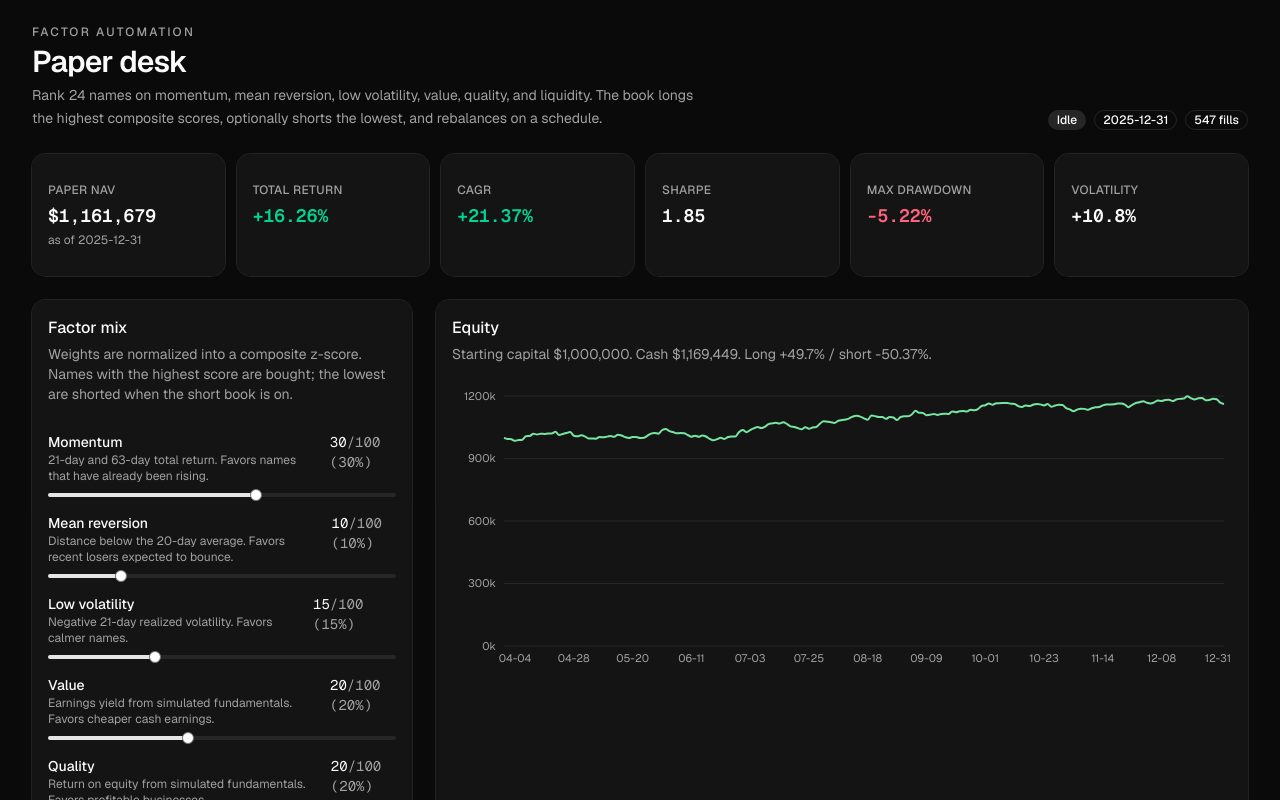
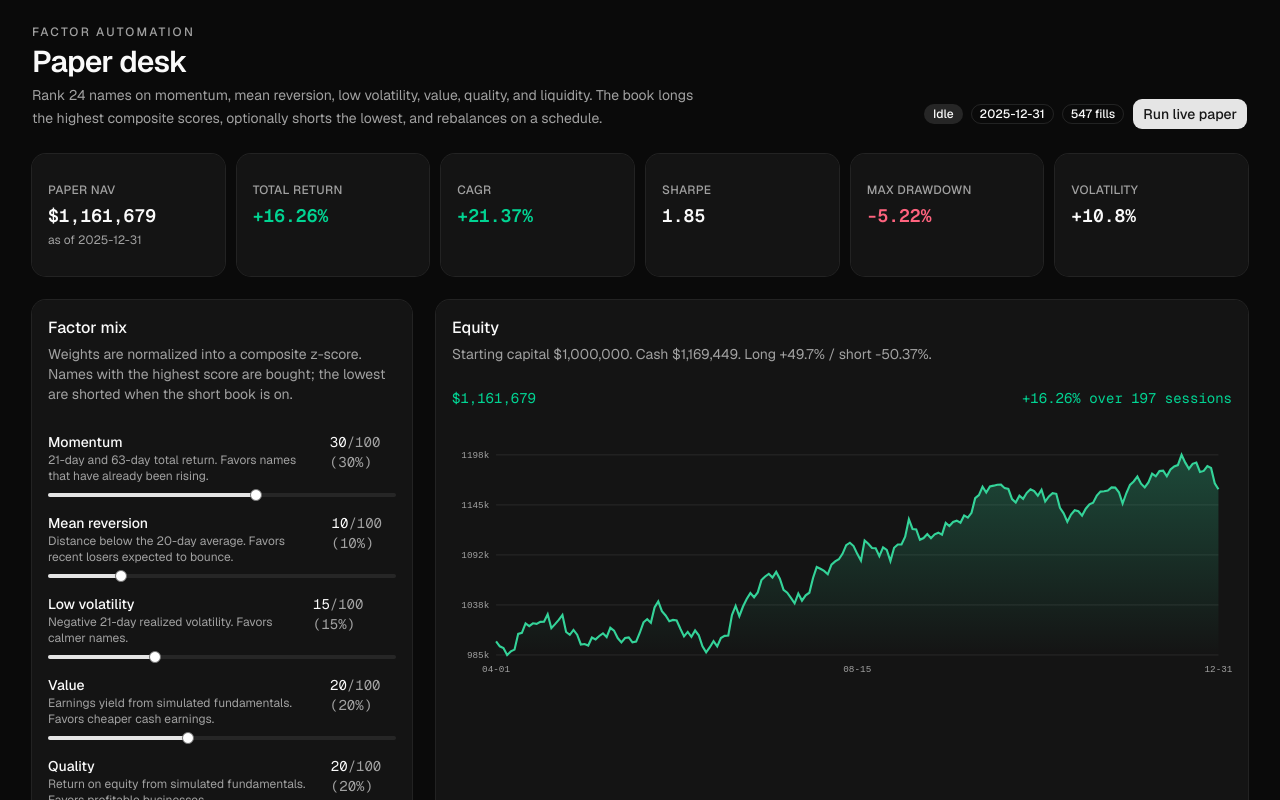
Before and after one commit to brunoleoruby/alpha-factors, a Next.js app: page / in a window 1280 px wide. Shown: the top 800 px of the page. Built offline with nearby package versions, Linux system fonts and the light colour scheme.

Commit message:
Fix live paper controls and draw a visible equity curve
Drive session ticks from a running flag so automation actually starts, surface the control in the header, and replace the Recharts plot with an SVG NAV path.

Co-authored-by: varungv9 <varungv9@gmail.com>

```diff
--- a/src/components/desk/equity-chart.tsx
+++ b/src/components/desk/equity-chart.tsx
@@ -1,19 +1,10 @@
 "use client";
 
-import {
-  CartesianGrid,
-  Line,
-  LineChart,
-  ResponsiveContainer,
-  Tooltip,
-  XAxis,
-  YAxis,
-} from "recharts";
 import type { EquityPoint } from "@/lib/trading/types";
 import { formatPct, formatUsd } from "@/lib/trading/format";
 
 export function EquityChart({ points }: { points: EquityPoint[] }) {
-  if (!points.length) {
+  if (points.length < 2) {
     return (
       <div className="text-muted-foreground flex h-64 items-center justify-center text-sm">
         Run a backtest to plot the factor book.
@@ -22,55 +13,106 @@ export function EquityChart({ points }: { points: EquityPoint[] }) {
   }
 
   const start = points[0].equity;
-  const data = points.map((p) => ({
-    date: p.date.slice(5),
-    fullDate: p.date,
-    nav: p.equity,
-    ret: start ? p.equity / start - 1 : 0,
+  const values = points.map((p) => p.equity);
+  const min = Math.min(...values);
+  const max = Math.max(...values);
+  const span = max - min || 1;
+  const last = points[points.length - 1];
+  const ret = start ? last.equity / start - 1 : 0;
+
+  const w = 920;
+  const h = 280;
+  const padL = 52;
+  const padR = 16;
+  const padT = 16;
+  const padB = 28;
+  const innerW = w - padL - padR;
+  const innerH = h - padT - padB;
+
+  const xy = (i: number, value: number) => {
+    const x = padL + (i / (points.length - 1)) * innerW;
+    const y = padT + (1 - (value - min) / span) * innerH;
+    return [x, y] as const;
+  };
+
+  const line = points
+    .map((p, i) => {
+      const [x, y] = xy(i, p.equity);
+      return `${i === 0 ? "M" : "L"}${x.toFixed(2)} ${y.toFixed(2)}`;
+    })
+    .join(" ");
+
+  const area = `${line} L${(padL + innerW).toFixed(2)} ${(padT + innerH).toFixed(2)} L${padL} ${(padT + innerH).toFixed(2)} Z`;
+
+  const ticks = 4;
+  const yTicks = Array.from({ length: ticks + 1 }, (_, i) => min + (span * i) / ticks);
+  const xLabels = [0, Math.floor(points.length / 2), points.length - 1].map((i) => ({
+    i,
+    label: points[i].date.slice(5),
   }));
 
   return (
-    <div className="h-72 w-full">
-      <ResponsiveContainer width="100%" height="100%">
-        <LineChart data={data} margin={{ top: 8, right: 8, left: 8, bottom: 0 }}>
-          <CartesianGrid stroke="oklch(1 0 0 / 8%)" vertical={false} />
-          <XAxis
-            dataKey="date"
-            tick={{ fill: "oklch(0.708 0 0)", fontSize: 11 }}
-            tickLine={false}
-            axisLine={false}
-            minTickGap={28}
-          />
-          <YAxis
-            tickFormatter={(v) => `${(v / 1000).toFixed(0)}k`}
-            tick={{ fill: "oklch(0.708 0 0)", fontSize: 11 }}
-            tickLine={false}
-            axisLine={false}
-            width={44}
-          />
-          <Tooltip
-            contentStyle={{
-              background: "oklch(0.205 0 0)",
-              border: "1px solid oklch(1 0 0 / 12%)",
-              borderRadius: 8,
-            }}
-            labelStyle={{ color: "oklch(0.985 0 0)" }}
-            formatter={(value, name) => {
-              if (name === "nav") return [formatUsd(Number(value)), "NAV"];
-              return [formatPct(Number(value)), "Return"];
-            }}
-            labelFormatter={(_, payload) => payload?.[0]?.payload.fullDate ?? ""}
-          />
-          <Line
-            type="monotone"
-            dataKey="nav"
-            stroke="oklch(0.84 0.14 155)"
-            strokeWidth={2}
-            dot={false}
-            name="nav"
-          />
-        </LineChart>
-      </ResponsiveContainer>
+    <div className="space-y-2">
+      <div className="flex items-baseline justify-between gap-3 text-sm">
+        <p className="font-mono text-emerald-400">{formatUsd(last.equity)}</p>
+        <p className={`font-mono ${ret >= 0 ? "text-emerald-400" : "text-rose-400"}`}>
+          {formatPct(ret)} over {points.length} sessions
+        </p>
+      </div>
+      <svg
+        viewBox={`0 0 ${w} ${h}`}
+        className="h-72 w-full"
+        role="img"
+        aria-label="Paper book equity curve"
+      >
+        <defs>
+          <linearGradient id="navFill" x1="0" y1="0" x2="0" y2="1">
+            <stop offset="0%" stopColor="rgb(52 211 153)" stopOpacity="0.28" />
+            <stop offset="100%" stopColor="rgb(52 211 153)" stopOpacity="0" />
+          </linearGradient>
+        </defs>
+        {yTicks.map((tick) => {
+          const y = xy(0, tick)[1];
+          return (
+            <g key={tick}>
+              <line
+                x1={padL}
+                x2={padL + innerW}
+                y1={y}
+                y2={y}
+                stroke="currentColor"
+                className="text-border"
+                strokeWidth="1"
+              />
+              <text
+                x={padL - 8}
+                y={y + 4}
+                textAnchor="end"
+                className="fill-muted-foreground"
+                fontSize="11"
+                fontFamily="ui-monospace, monospace"
+              >
+                {(tick / 1000).toFixed(0)}k
+              </text>
+            </g>
+          );
+        })}
+        <path d={area} fill="url(#navFill)" />
+        <path d={line} fill="none" stroke="rgb(52 211 153)" strokeWidth="2.5" />
+        {xLabels.map(({ i, label }) => (
+          <text
+            key={label + i}
+            x={xy(i, min)[0]}
+            y={h - 8}
+            textAnchor="middle"
+            className="fill-muted-foreground"
+            fontSize="11"
+            fontFamily="ui-monospace, monospace"
+          >
+            {label}
+          </text>
+        ))}
+      </svg>
     </div>
   );
 }
--- a/src/components/desk/factor-desk.tsx
+++ b/src/components/desk/factor-desk.tsx
@@ -8,6 +8,7 @@ import { RankingsTable } from "@/components/desk/rankings-table";
 import { StrategyPanel } from "@/components/desk/strategy-panel";
 import { TradesTable } from "@/components/desk/trades-table";
 import { Badge } from "@/components/ui/badge";
+import { Button } from "@/components/ui/button";
 import { Card, CardContent, CardDescription, CardHeader, CardTitle } from "@/components/ui/card";
 import { Separator } from "@/components/ui/separator";
 import { Tabs, TabsContent, TabsList, TabsTrigger } from "@/components/ui/tabs";
@@ -65,10 +66,19 @@ export function FactorDesk() {
         </div>
         <div className="flex flex-wrap items-center gap-2">
           <Badge variant={desk.running ? "default" : "secondary"}>
-            {desk.running ? "Live paper on" : "Idle"}
+            {desk.running ? `Live paper on · ${desk.ticks} new sessions` : "Idle"}
           </Badge>
           <Badge variant="outline">{state.market.dates[state.asOfIndex]}</Badge>
           <Badge variant="outline">{state.stats.tradeCount} fills</Badge>
+          {desk.running ? (
+            <Button type="button" variant="destructive" onClick={desk.stop}>
+              Stop automation
+            </Button>
+          ) : (
+            <Button type="button" onClick={desk.startAutomation} disabled={desk.busy}>
+              Run live paper
+            </Button>
+          )}
         </div>
       </header>
 
@@ -122,12 +132,21 @@ export function FactorDesk() {
           </CardHeader>
           <CardContent className="pt-4">
             <TabsContent value="ranks">
+              <p className="text-muted-foreground mb-3 text-xs tracking-wide uppercase">
+                Cross-section ranked by composite score
+              </p>
               <RankingsTable rankings={state.rankings} targets={state.targets} />
             </TabsContent>
             <TabsContent value="positions">
+              <p className="text-muted-foreground mb-3 text-xs tracking-wide uppercase">
+                Open holdings marked to the latest close
+              </p>
               <PositionsTable positions={state.positions} />
             </TabsContent>
             <TabsContent value="trades">
+              <p className="text-muted-foreground mb-3 text-xs tracking-wide uppercase">
+                Latest rebalance fills (newest first)
+              </p>
               <TradesTable trades={state.trades} />
             </TabsContent>
           </CardContent>
--- a/src/components/desk/strategy-panel.tsx
+++ b/src/components/desk/strategy-panel.tsx
@@ -134,15 +134,21 @@ export function StrategyPanel({
         </div>
 
         <div className="flex flex-col gap-2 sm:flex-row">
-          <Button className="flex-1" onClick={onRebuild} disabled={busy || running}>
+          <Button type="button" className="flex-1" onClick={onRebuild} disabled={busy || running}>
             {busy ? "Scoring…" : "Rebuild paper book"}
           </Button>
           {running ? (
-            <Button className="flex-1" variant="destructive" onClick={onStop}>
+            <Button type="button" className="flex-1" variant="destructive" onClick={onStop}>
               Stop automation
             </Button>
           ) : (
-            <Button className="flex-1" variant="secondary" onClick={onAutomate} disabled={busy}>
+            <Button
+              type="button"
+              className="flex-1"
+              variant="secondary"
+              onClick={onAutomate}
+              disabled={busy}
+            >
               Run live paper
             </Button>
           )}
--- a/src/hooks/use-factor-desk.ts
+++ b/src/hooks/use-factor-desk.ts
@@ -11,23 +11,29 @@ export function useFactorDesk() {
   const [running, setRunning] = useState(false);
   const [busy, setBusy] = useState(false);
   const [error, setError] = useState<string | null>(null);
-  const timer = useRef<number | null>(null);
+  const [ticks, setTicks] = useState(0);
   const configRef = useRef(config);
 
   useEffect(() => {
     configRef.current = config;
   }, [config]);
 
+  useEffect(() => {
+    if (!running) return;
+    const id = window.setInterval(() => {
+      setState((prev) => stepLive(prev, configRef.current));
+      setTicks((n) => n + 1);
+    }, 700);
+    return () => window.clearInterval(id);
+  }, [running]);
+
   const stop = useCallback(() => {
     setRunning(false);
-    if (timer.current) {
-      window.clearInterval(timer.current);
-      timer.current = null;
-    }
   }, []);
 
   const rebuild = useCallback((next: StrategyConfig = configRef.current) => {
-    stop();
+    setRunning(false);
+    setTicks(0);
     setBusy(true);
     setError(null);
     try {
@@ -37,7 +43,7 @@ export function useFactorDesk() {
     } finally {
       setBusy(false);
     }
-  }, [stop]);
+  }, []);
 
   const applyAndReplay = useCallback((next: StrategyConfig) => {
     setConfig(next);
@@ -45,14 +51,8 @@ export function useFactorDesk() {
   }, []);
 
   const startAutomation = useCallback(() => {
-    if (timer.current) return;
     setRunning(true);
-    timer.current = window.setInterval(() => {
-      setState((prev) => stepLive(prev, configRef.current));
-    }, 900);
   }, []);
-
-  useEffect(() => () => stop(), [stop]);
 
   return {
     config,
@@ -61,6 +61,7 @@ export function useFactorDesk() {
     running,
     busy,
     error,
+    ticks,
     rebuild,
     applyAndReplay,
     startAutomation,
```
